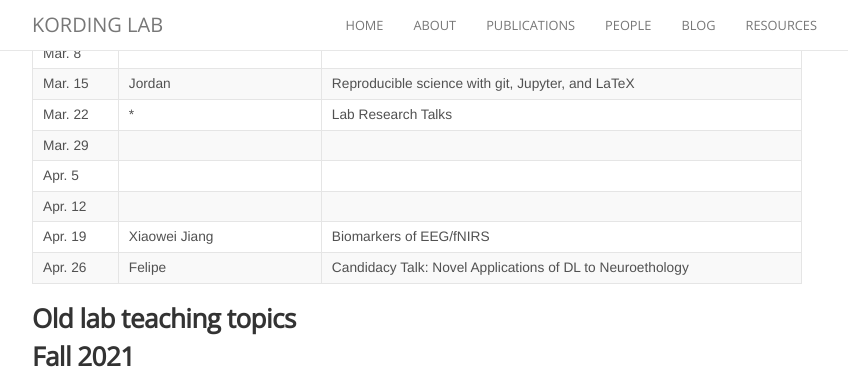
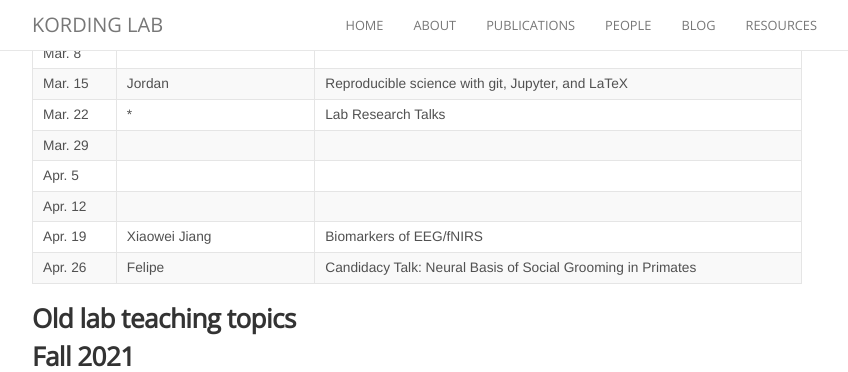
Before and after one commit to KordingLab/KordingLab.github.io, a Jekyll site: the page built from _posts/2021-01-01-upcoming-lab-teaching.md, in a window 1280 px wide and 900 px high, scrolled down 818 px. Shown: the top 372 px of the window, without its empty margins (223-1071 px from the left). Built offline with Jekyll 4.4.1, drawn with Linux system fonts in a browser that asks for light colours; nearby versions of some CDN libraries; comment, search, counter and statistics services are not loaded.

Commit message:
Update 2021-01-01-upcoming-lab-teaching.md

```diff
--- a/_posts/2021-01-01-upcoming-lab-teaching.md
+++ b/_posts/2021-01-01-upcoming-lab-teaching.md
@@ -32,7 +32,7 @@ Please list below, topics you would like to learn more about (you may share your
 | Apr. 5 | | |
 | Apr. 12 |  | |
 | Apr. 19 | Xiaowei Jiang | Biomarkers of EEG/fNIRS
-| Apr. 26 | Felipe | Candidacy Talk: Novel Applications of DL to Neuroethology
+| Apr. 26 | Felipe | Candidacy Talk: Neural Basis of Social Grooming in Primates
 
 
 ### Old lab teaching topics
```
